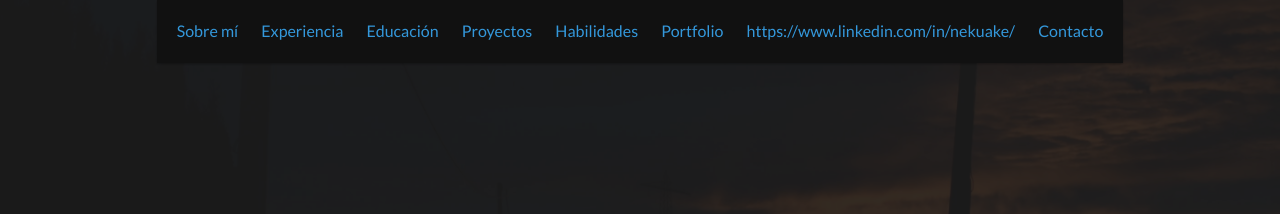
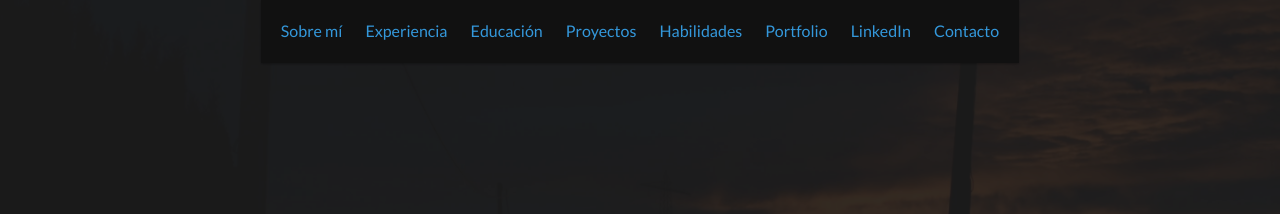
Before and after one commit to Nekuake/Nekuake.github.io, a website: page index.html in a window 1280 px wide. Shown: the top 214 px of the page. Drawn offline with nearby package versions, Linux system fonts and the light colour scheme.

Commit message:
Update index.html

```diff
--- a/index.html
+++ b/index.html
@@ -52,7 +52,7 @@
                 <a href="https://view.genial.ly/5da84317d3183f0f0e55e4c5/presentation-portfolio" rel="noopener noreferrer" target="_blank"">Portfolio</a>
             </li>
             <li>
-                <a href="LinkedIn">https://www.linkedin.com/in/nekuake/</a>
+                <a href="https://www.linkedin.com/in/nekuake/">LinkedIn</a>
             </li>
             <li>
                 <a href="#contact">Contacto</a>
```
